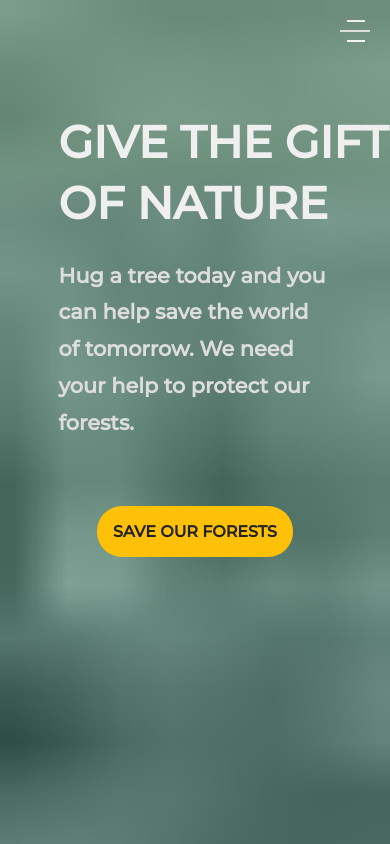
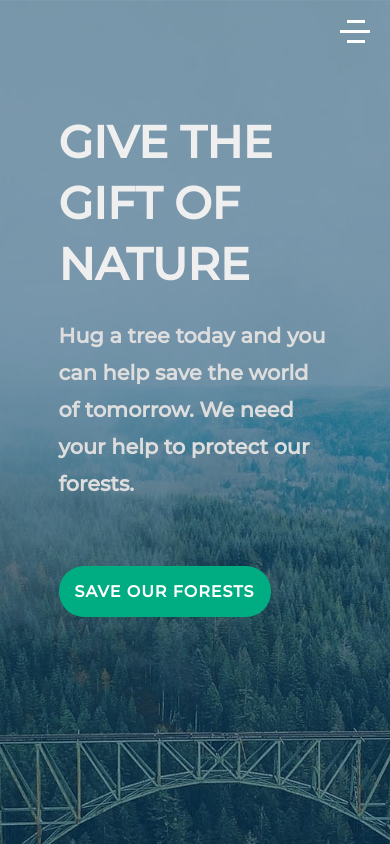
Before and after one commit to SpyrosKo/forest, a website: page dist/index.html in a window 390 px wide. Shown: the top 844 px of the page. Drawn offline with Linux system fonts and the light colour scheme; files whose address does not match are found by name.

Commit message:
Feat: current

```diff
--- a/scss/_lg-screen.scss
+++ b/scss/_lg-screen.scss
@@ -11,7 +11,7 @@
    }
 
    .header {
-      background: url('../images/bridge-under-white-clouds.jpg') center;
+      background: url('../images/bridge-under-white-clouds-faded.jpg') center;
       background-size: cover;
       height: 120vh;
    }
@@ -23,15 +23,18 @@
       width: 100%;
 
       &__heading {
-         color: darken($font-color, 2%);
+         // color: darken($font-color, 2%);
+         color: #fff;
          font-size: 4rem;
          grid-column: 2;
+         letter-spacing: 1px;
          line-height: 75px;
          text-transform: uppercase;
       }
 
       &__subheading {
-         color: darken($font-color, 2%);
+         // color: darken($font-color, 2%);
+         color: #dfdfdf;
          font-size: 2rem;
          grid-column: 2;
          line-height: 52px;
@@ -43,7 +46,8 @@
          border-radius: 25px;
          padding: 1.2rem;
          text-transform: uppercase;
-         background-color: #ffc107;
+         // background-color: #ffc107;
+         background-color: #00ad82;
          grid-column: 2;
          margin: 2rem 0;
          width: fit-content;
@@ -54,7 +58,8 @@
       }
 
       &__cta {
-         color: #003302;
+         // color: #003302;
+         color: #fff;
          cursor: pointer;
          font-weight: bold;
          font-size: 1.5rem;
@@ -72,7 +77,8 @@
    }
 
    .nonprofit {
-      background-color: lighten($botticelli, 10%);
+      // background-color: lighten($botticelli, 10%);
+      background-color: lighten(#123654, 75%);
       grid-column: 2/3;
       grid-row: 1.5;
       padding-bottom: 1.5rem;
@@ -130,13 +136,16 @@
    }
 
    .member {
-      background-color: $botticelli;
+      // background-color: $botticelli;
+      // background-color: #0f0f0f;
+      background-color: #0f354a;
       padding-bottom: 3rem;
       padding-top: 1rem;
       text-align: center;
 
       &__paragraph {
-         color: $font-color;
+         // color: $font-color;
+         color: #fff;
          font-size: 1.5rem;
          font-weight: bold;
          line-height: 2.5rem;
@@ -144,7 +153,8 @@
       }
 
       &__button {
-         background-color: #0a5b00;
+         // background-color: #0a5b00;
+         background-color: #00ad82;
       }
 
       &__cta {
@@ -157,7 +167,7 @@
    }
 
    .photos__container {
-      max-width: 700px;
+      max-width: 1000px;
       margin: auto;
    }
 
@@ -215,7 +225,7 @@
 
       &__figcaption {
          display: block;
-         max-width: 300px;
+         max-width: 350px;
          align-self: center;
 
          p {
@@ -231,7 +241,9 @@
    }
 
    .footer {
-      background-color: lighten($botticelli, 10%);
+      // background-color: lighten($botticelli, 10%);
+      // background-color: #0f354a;
+      background-color: #123654;
 
       &__container {
          margin: auto;
@@ -253,7 +265,8 @@
       }
 
       &__header {
-         color: $font-color;
+         // color: $font-color;
+         color: #efffff;
          font-size: 1.5rem;
          padding: 1rem 0;
       }
@@ -264,13 +277,15 @@
          text-align: center;
 
          a {
-            color: darken($font-color, 10%);
+            // color: darken($font-color, 10%);
+            color: #efffff;
          }
       }
 
       &__bar {
          align-items: center;
-         background-color: darken($botticelli, 90%);
+         // background-color: darken($botticelli, 90%);
+         background-color: darken(#123654, 10%);
          display: flex;
          justify-content: space-around;
 
--- a/scss/_mobile-md.scss
+++ b/scss/_mobile-md.scss
@@ -13,7 +13,7 @@
    }
 
    .header {
-      background: url('../images/bridge-under-white-clouds.jpg') center;
+      background: url('../images/bridge-under-white-clouds-faded.jpg') center;
       background-size: cover;
       background-position: center;
       height: 120vh;
@@ -26,18 +26,22 @@
       width: 100%;
 
       &__heading {
-         color: darken($font-color, 2%);
-         // color: #efefef;
+         // color: darken($font-color, 2%);
+         color: #fff;
          font-size: 2.8rem;
          grid-column: 2/4;
+         letter-spacing: 1px;
          line-height: 3.8rem;
          text-transform: uppercase;
       }
 
       &__subheading {
-         color: darken($font-color, 2%);
+         // color: darken($font-color, 2%);
+         color: #efefef;
          font-size: 1.3rem;
+         font-weight: normal;
          grid-column: 2;
+         letter-spacing: 1px;
          line-height: 2.3rem;
          padding: 1.5rem 0;
       }
@@ -45,12 +49,14 @@
       button.hero__button {
          border-width: 0;
          border-radius: 25px;
-         justify-self: center;
+         // justify-self: center;
+         justify-self: start;
          text-transform: uppercase;
-         background-color: #ffc107;
+         // background-color: #ffc107;
+         background-color: #00ad82;
          grid-column: 2;
-         margin: 2.5rem 0;
-         padding: 1rem 1rem;
+         margin: 4.5rem 0;
+         padding: 1.2rem 1.5rem;
          height: min-content;
 
          &:focus {
@@ -59,10 +65,12 @@
       }
 
       &__cta {
-         color: #222;
+         // color: #222;
+         color: #fff;
          cursor: pointer;
          font-weight: bolder;
-         font-size: 1rem;
+         font-size: 1.2rem;
+         letter-spacing: 1px;
          outline: none;
          outline-style: none;
       }
@@ -76,7 +84,9 @@
    }
 
    .nonprofit {
-      background-color: lighten($botticelli, 10%);
+      // background-color: lighten($botticelli, 10%);
+      background-color: lighten(#123654, 75%);
+
       grid-column: 2/3;
       padding: 0 0.5rem;
 
@@ -131,13 +141,15 @@
    }
 
    .member {
-      background-color: $botticelli;
-      padding-bottom: 1rem;
-      padding-top: 1rem;
+      // background-color: $botticelli;
+      background-color: #0f354a;
+      padding-bottom: 3rem;
+      padding-top: 2rem;
       text-align: center;
 
       &__paragraph {
-         color: $font-color;
+         // color: $font-color;
+         color: #fff;
          font-size: 1.3rem;
          font-weight: bold;
          line-height: 2.5rem;
@@ -145,17 +157,17 @@
       }
 
       &__button {
-         background-color: #0a5b00;
+         // background-color: #0a5b00;
+         background-color: #00ad82;
       }
 
       &__cta {
          color: #ffffff;
          font-size: 1.1rem;
-         font-weight: normal;
+         font-weight: bold;
          letter-spacing: 2px;
       }
    }
-
 
    .photos__container {
       max-width: 700px;
@@ -215,8 +227,8 @@
 
       &__figcaption {
          display: block;
-         max-width: 300px;
-         align-self: center;
+         max-width: 380px;
+         // align-self: center;
 
          h3 {
             padding: 0;
@@ -232,7 +244,8 @@
    }
 
    .footer {
-      background-color: lighten($botticelli, 10%);
+      // background-color: lighten($botticelli, 10%);
+      background-color: #0f354a;
 
       &__container {
          margin: auto;
@@ -254,7 +267,8 @@
       }
 
       &__header {
-         color: $font-color;
+         // color: $font-color;
+         color: #efffff;
          font-size: 1.5rem;
          letter-spacing: px;
          padding: 0.3rem 0;
@@ -266,13 +280,15 @@
          text-align: center;
 
          a {
-            color: darken($font-color, 10%);
+            // color: darken($font-color, 10%);
+            color: #efefef;
          }
       }
 
       &__bar {
          align-items: center;
-         background-color: darken($botticelli, 90%);
+         // background-color: darken($botticelli, 90%);
+         background-color: darken(#123654, 10%);
          display: flex;
          flex-direction: column;
          letter-spacing: 1px;
--- a/scss/_mobile-sm.scss
+++ b/scss/_mobile-sm.scss
@@ -13,8 +13,8 @@
    }
 
    .header {
-      background: url('../images/bridge-under-white-clouds.jpg') center;
-      background-size: 40000%;
+      background: url('../images/bridge-under-white-clouds-faded.jpg') center;
+      background-size: cover;
       background-position: center;
       height: 120vh;
    }
@@ -31,6 +31,7 @@
          font-size: 2.8rem;
          grid-column: 2/4;
          line-height: 3.8rem;
+         padding-right: 2rem;
          text-transform: uppercase;
       }
 
@@ -46,9 +47,11 @@
       button.hero__button {
          border-width: 0;
          border-radius: 25px;
-         justify-self: center;
+         // justify-self: center;
+         justify-self: start;
          text-transform: uppercase;
-         background-color: #ffc107;
+         // background-color: #ffc107;
+         background-color: #00ad82;
          grid-column: 2;
          margin: 2.5rem 0;
          padding: 1rem 1rem;
@@ -60,10 +63,12 @@
       }
 
       &__cta {
-         color: #222;
+         // color: #222;
+         color: #fff;
          cursor: pointer;
          font-weight: bolder;
          font-size: 1rem;
+         letter-spacing: 1px;
          outline: none;
          outline-style: none;
       }
@@ -132,13 +137,15 @@
    }
 
    .member {
-      background-color: $botticelli;
-      padding-bottom: 1rem;
-      padding-top: 1rem;
+      // background-color: $botticelli;
+      background-color: #0f354a;
+      padding-bottom: 3rem;
+      padding-top: 2rem;
       text-align: center;
 
       &__paragraph {
-         color: $font-color;
+         // color: $font-color;
+         color: #fff;
          font-size: 1.3rem;
          font-weight: bold;
          line-height: 2.5rem;
@@ -146,17 +153,17 @@
       }
 
       &__button {
-         background-color: #0a5b00;
+         // background-color: #0a5b00;
+         background-color: #00ad82;
       }
 
       &__cta {
          color: #ffffff;
          font-size: 1.1rem;
-         font-weight: normal;
+         font-weight: bold;
          letter-spacing: 2px;
       }
    }
-
 
    .photos__container {
       max-width: 700px;
@@ -216,7 +223,7 @@
 
       &__figcaption {
          display: block;
-         max-width: 300px;
+         max-width: 380px;
          align-self: center;
 
          h3 {
@@ -233,7 +240,8 @@
    }
 
    .footer {
-      background-color: lighten($botticelli, 10%);
+      // background-color: lighten($botticelli, 10%);
+      background-color: #0f354a;
 
       &__container {
          margin: auto;
@@ -254,7 +262,8 @@
       }
 
       &__header {
-         color: $font-color;
+         // color: $font-color;
+         color: #efefef;
          font-size: 1.5rem;
          letter-spacing: px;
          padding: 0.3rem 0;
@@ -266,13 +275,15 @@
          text-align: center;
 
          a {
-            color: darken($font-color, 10%);
+            // color: darken($font-color, 10%);
+            color: #efffff;
          }
       }
 
       &__bar {
          align-items: center;
-         background-color: darken($botticelli, 90%);
+         // background-color: darken($botticelli, 90%);
+         background-color: darken(#123654, 10%);
          display: flex;
          flex-direction: column;
          letter-spacing: 1px;
--- a/scss/_navigation.scss
+++ b/scss/_navigation.scss
@@ -4,21 +4,23 @@
 
 .navigation {
    align-items: center;
-   background-color: lighten($botticelli, 10%);
+   // background-color: darken($botticelli, 60%);
+   background-color: #123654;
    display: grid;
    grid-template-columns: 16vw min-content 1fr;
-   height: 4rem;
+   // height: 4rem;
 
 
    &__logo {
-      color: black;
+      color: #efefef;
       display: flex;
       font-size: 1.5rem;
       grid-column: 2;
       align-items: center;
 
       span {
-         text-decoration: underline;
+         // text-decoration: underline;
+         padding-left: 0.4rem;
       }
    }
 
@@ -30,7 +32,8 @@
    }
 
    &__link {
-      color: #000000;
+      // color: #000000;
+      color: #efefef;
       font-weight: normal;
       font-size: 0.9rem;
       margin-left: 2rem;
@@ -66,19 +69,24 @@
 
 @include mediaMd {
 
-   #body .line-container .medium-toggle-color {
-      background-color: blue;
+
+
+
+   color: blue;
+   height: 5px;
+   // top: 50px;
 }
 
 .navigation {
-      background-color: #444;
+   // background-color: #444;
+   background-color: #123654;
    display: grid;
    grid-template-columns: 1fr;
    grid-template-rows: 10vh;
    height: 100vh;
    position: relative;
    transform: translateY(-50rem);
-      transition: 0.4s transform ease-in-out;
+   transition: 0.3s transform ease;
    z-index: 1;
 
    &__logo {
@@ -151,6 +159,7 @@
    &:checked {
       &~.navigation {
          transform: translateY(0rem);
+         transition: 0.3s transform ease;
       }
 
       &~.header {
@@ -167,11 +176,10 @@
 
 .line-container {
    cursor: pointer;
-   }
 
    .line:first-child {
-      background-color: #222;
-      height: 2px;
+      background-color: #fff;
+      height: 3px;
       position: absolute;
       right: 25px;
       top: 20px;
@@ -180,8 +188,8 @@
    }
 
    .line:nth-child(2) {
-      background-color: #333;
-      height: 2px;
+      background-color: #fff;
+      height: 3px;
       right: 20px;
       position: absolute;
       top: 30px;
@@ -190,13 +198,14 @@
    }
 
    .line:nth-child(3) {
-      background-color: #222;
-      height: 2px;
+      background-color: #fff;
+      height: 3px;
       position: absolute;
       right: 25px;
       top: 40px;
       width: 18px;
       z-index: 10;
+   }
 }
 
 #body .line-container .toggle-color {
@@ -212,19 +221,19 @@
 .burger-border {
    border: 1px solid #fff;
 }
-}
+
 
 @include mediaSm {
 
    .navigation {
-      background-color: #444;
+      // background-color: #444;background-color: #123654;
       display: grid;
       grid-template-columns: 1fr;
       grid-template-rows: 10vh;
       height: 100vh;
       position: relative;
       transform: translateY(-50rem);
-      transition: 0.4s transform ease-in-out;
+      transition: 0.3s transform ease-in-out;
       z-index: 1;
 
       &__logo {
@@ -245,7 +254,7 @@
       }
 
       &__list {
-         margin: 2rem;
+         margin: 1.6rem;
       }
 
       &__link {
@@ -253,7 +262,6 @@
          font-size: 1.8rem;
          color: #fff;
          color: transparent;
-
       }
 
       &__welcome {
@@ -302,6 +310,16 @@
          &~.header {
             background-color: #fff;
          }
+
+         &~.line {
+            background-color: green;
+            height: 2px;
+            position: absolute;
+            right: 25px;
+            top: 20px;
+            width: 18px;
+            z-index: 10;
+         }
       }
 
       &:not(:checked) {
@@ -313,11 +331,10 @@
 
    .line-container {
       cursor: pointer;
-   }
 
       .line:first-child {
-      background-color: #efefef;
-      height: 2px;
+         background-color: #fff;
+         height: 3px;
          position: absolute;
          right: 25px;
          top: 20px;
@@ -326,8 +343,8 @@
       }
 
       .line:nth-child(2) {
-      background-color: rgb(223, 222, 222);
-      height: 2px;
+         background-color: #fff;
+         height: 3px;
          right: 20px;
          position: absolute;
          top: 30px;
@@ -336,26 +353,41 @@
       }
 
       .line:nth-child(3) {
-      background-color: rgb(245, 245, 245);
-      height: 2px;
+         background-color: #fff;
+         height: 3px;
          position: absolute;
          right: 25px;
          top: 40px;
          width: 18px;
          z-index: 10;
       }
-
-   #body .line-container .toggle-color {
-      background-color: #fff;
-      height: 2px;
    }
 
    .navigation__container .navigation__list .toggle-link-color {
       color: #fff;
-      font-size: 2rem;
+      font-size: 1.5rem;
    }
 
    .burger-border {
       border: 1px solid #fff;
    }
 }
+
+#body .line-container .medium-toggle-color:nth-child(1) {
+   background-color: red;
+   transform: rotate(45deg);
+   top: 30px;
+   width: 25px;
+}
+
+#body .line-container .medium-toggle-color:nth-child(2) {
+   background-color: green;
+   display: none;
+   transform: rotate(90deg)
+}
+
+#body .line-container .medium-toggle-color:nth-child(3) {
+   background-color: blue;
+   transform: rotate(-45deg);
+   top: 15px;
+}
--- a/scss/main.scss
+++ b/scss/main.scss
@@ -9,7 +9,9 @@
    font-family: Mont, sans-serif;
 }
 
-body {}
+body {
+   background-color: #123654;
+}
 
 li {
    list-style: none;
@@ -25,7 +27,8 @@ a {
 
 .active {
    font-weight: bold;
-   color: rgb(53, 0, 0);
+   // color: rgb(53, 0, 0);
+   color: #fff;
    text-decoration: none;
 }
 
@@ -48,9 +51,8 @@ button {
    text-transform: uppercase;
 }
 
-.navigation__link:hover {
-   color: #000;
-   text-decoration: underline;
+.top-grid {
+   background-color: #fff;
 }
 
 .photos__figcaption {
@@ -72,15 +74,15 @@ button {
 }
 
 @media only screen and (max-width:1000px) {
-   .photos__figure:nth-child(2) {
-      flex-direction: column-reverse;
-      align-items: center;
-   }
+   //    .photos__figure:nth-child(2) {
+   //    flex-direction: column-reverse;
+   //    align-items: center;
+   // }
 
-   .photos__figure:nth-child(2) p {
-      padding-top: 2rem;
-      margin-top: 1rem;
-   }
+   // .photos__figure:nth-child(2) p {
+   //    padding-top: 2rem;
+   //    margin-top: 1rem;
+   // }
 }
 
 
```
Also changed, not shown: dist/css/main.css, dist/images/bridge-under-white-clouds-faded.jpg (added), dist/index.html, dist/js/script.js, 1 other file. Lines whose indentation alone changed are shown as unchanged.
